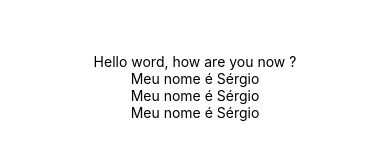
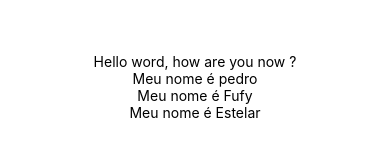
Before and after one commit to Helysson16/Project, a React Native app: screen / in a window 390 px wide. Shown: the part 335-494 px from the top of the page. Built offline with nearby package versions, Linux system fonts and the light colour scheme.

Commit message:
adiciona a propriedade nome ao componente Gato

```diff
--- a/App.js
+++ b/App.js
@@ -6,9 +6,9 @@ export default function App() {
   return (
     <View style={styles.container}>
       <Text>Hello word, how are you now ?</Text>
-      <Gato/>
-      <Gato/>
-      <Gato/>
+      <Gato nome="pedro"/>
+      <Gato nome="Fufy"/>
+      <Gato nome="Estelar"/>
       <StatusBar style="auto" />
     </View>
   );
--- a/gato.js
+++ b/gato.js
@@ -1,9 +1,9 @@
 import {View, Text} from 'react-native';
 
-const Gato = () => {
+const Gato = ({nome}) => {
     return(
     <View>
-        <Text>Meu nome é Sérgio</Text>
+        <Text>Meu nome é {nome}</Text>
     </View>
     );
 }
```
